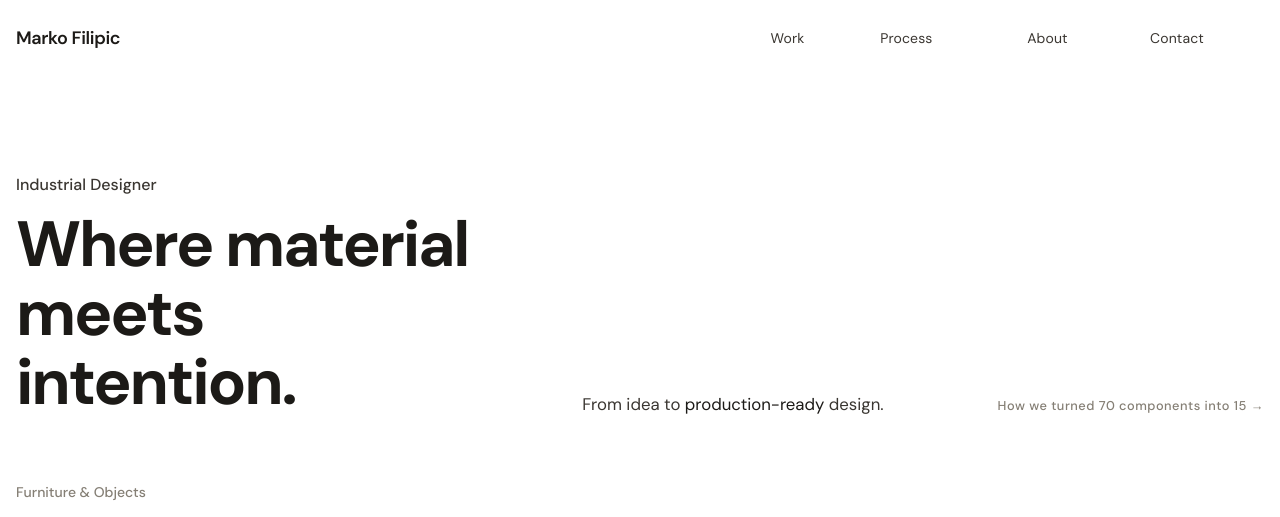
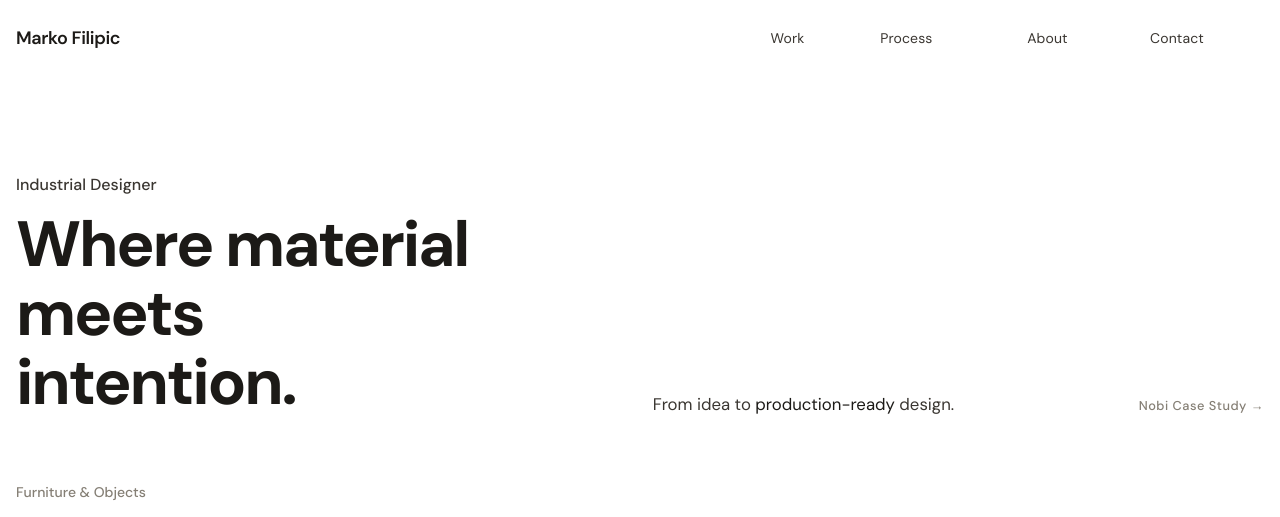
Before and after one commit to marcofilipic-hash/marko-portfolio, a plain HTML site: page index.html in a window 1280 px wide. Shown: the top 517 px of the page. Drawn offline with Linux system fonts and the light colour scheme.

Commit message:
Fix hero CTA: correct slug and simplify text
The slug was 'nobi-smart-lamp' but the actual project slug is 'nobi',
so clicking did nothing. Also simplified the CTA text to
"Nobi Case Study →".

Co-Authored-By: Claude Opus 4.6 <noreply@anthropic.com>
Claude-Session: https://claude.ai/code/session_01Lz5k9oN5qLZ3ZkzVMEHGXy

```diff
--- a/index.html
+++ b/index.html
@@ -1626,7 +1626,7 @@ footer {
       <h1><span class="hero-word hw1">Where material</span><br><span class="hero-word hw2">meets</span><br><span class="hero-word hw3">intention.</span></h1>
     </div>
     <p class="subtitle">From idea to <span style="color:var(--fg)">production-ready</span> design.</p>
-    <a class="hero-cs-link" onclick="openProject(projects.find(p=>p.slug==='nobi-smart-lamp'));setTimeout(()=>document.getElementById('caseStudySection')?.scrollIntoView({behavior:'smooth'}),400)">How we turned 70 components into 15 <span>→</span></a>
+    <a class="hero-cs-link" onclick="openProject(projects.find(p=>p.slug==='nobi'));requestAnimationFrame(()=>setTimeout(()=>{const el=document.getElementById('caseStudySection');if(el)el.scrollIntoView({behavior:'smooth'})},600))">Nobi Case Study <span>→</span></a>
   </section>
 </div>
 
```
